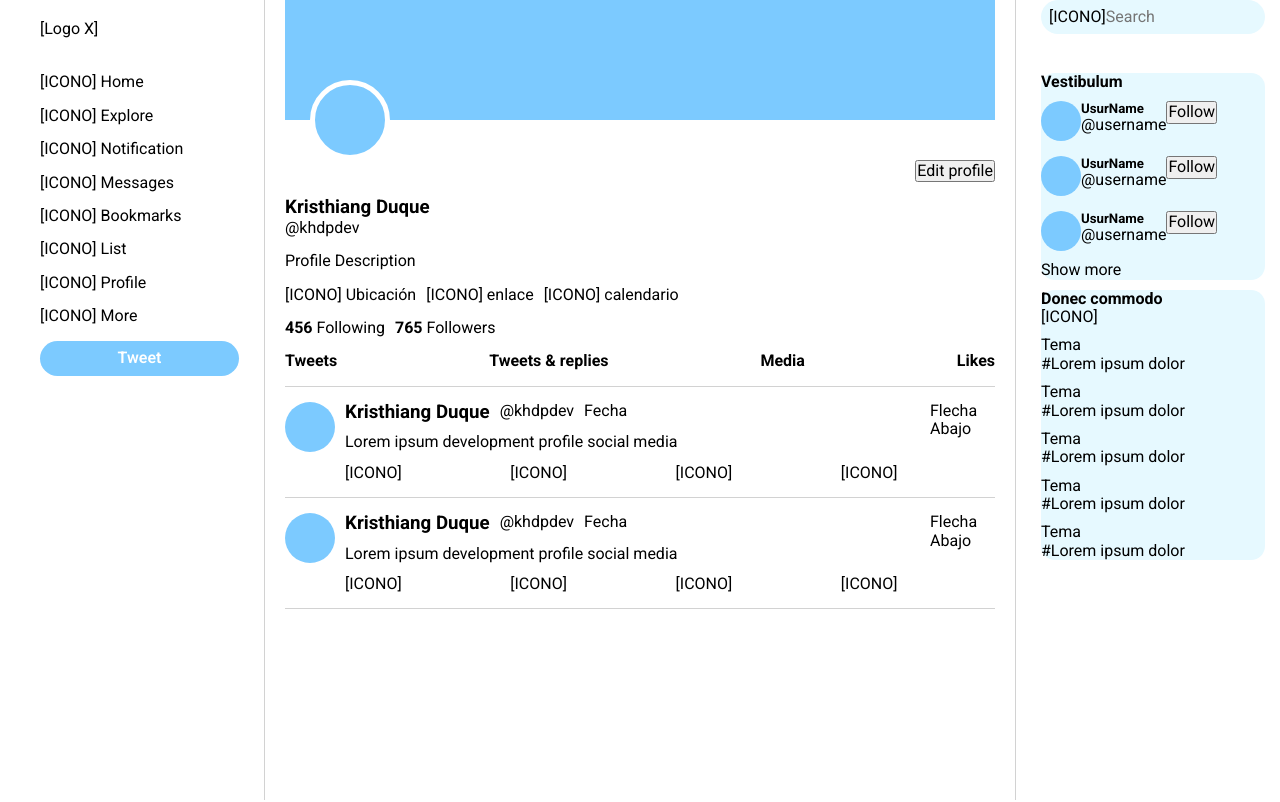
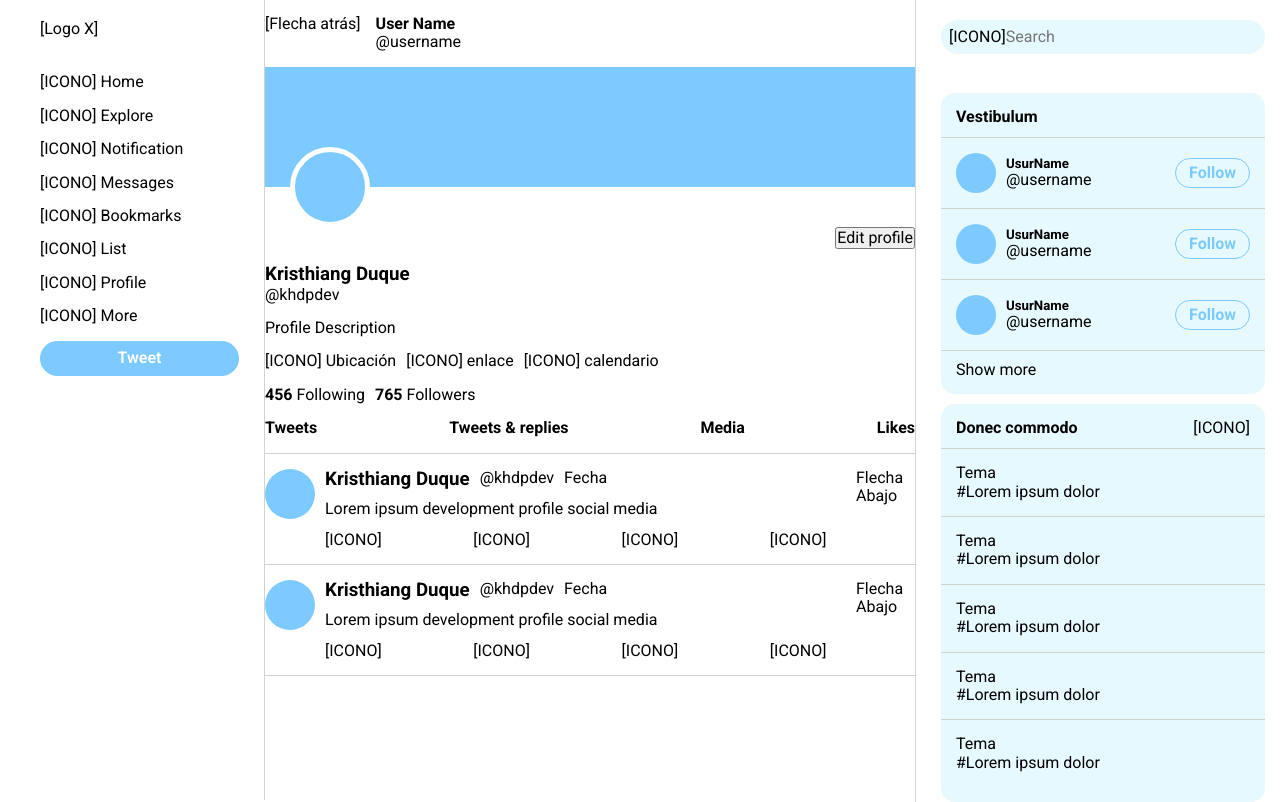
Before and after one commit to khdpdev/social-media-project, a website: page index.html in a window 1280 px wide. Drawn offline with nearby package versions, Linux system fonts and the light colour scheme.

Commit message:
Ajustes el el layout para desktop

```diff
--- a/css/componentes/aside-left.css
+++ b/css/componentes/aside-left.css
@@ -48,7 +48,6 @@
 .btn-div-navbar button {
     width: 100%;
     height: 35px;
-    border-radius: 0;
     background-color: var(--color-primary);
     border-radius: var(--border-radius-pill);
     color: #fff;
--- a/css/componentes/aside-right.css
+++ b/css/componentes/aside-right.css
@@ -4,7 +4,7 @@
         background-color: var(--container-background-light);
         border-radius: var(--border-radius-pill);
         padding: 8px;
-        margin-left: 25px;
+        margin: 20px 0 0 25px;
     }
 
     .icon-input {
@@ -17,6 +17,16 @@
         width: 100%;
     }
 
+    .text-busqueda input:focus {
+        outline: none;
+    }
+
+    .title {
+        border-bottom: solid 1px var(--line-divisor);
+        width: 100%;
+        height: 30px;
+    }
+
     .grid-img, .vestibulum, .donec-commodo {
         margin-left: 25px;
     }
@@ -24,19 +34,45 @@
     .vestibulum, .donec-commodo {
         display: flex;
         flex-direction: column;
-        gap: 10px;
         background-color: var(--container-background-light);
         border-radius: var(--border-radius-block);
+        padding: 15px 0;
+    }
+
+    .title, .show {
+        padding: 0 15px;
     }
 
     .tarjetas-usuarios {
         display: flex;
         flex-direction: column;
-        gap: 15px;
+        gap: 0px;
+    }
+
+    .card {
+        border-bottom: solid 1px var(--line-divisor);
     }
 
     .usuarios-follow {
         display: flex;
+        flex-grow: 1;
+        gap: 10px;
+        align-items: center;
+        padding: 15px 15px;
+    }
+
+    .usuarios-follow .btn-usuario {
+        margin-left: auto;
+    }
+
+    .btn-usuario button {
+        background-color: transparent;
+        color: var(--color-primary);
+        font-weight: 700;
+        width: 75px;
+        height: 30px;
+        border-radius: var(--border-radius-pill);
+        border: solid 1px var(--color-primary);
     }
 
     .foto-usuario {
@@ -46,4 +82,24 @@
         border-radius: 50%;
     }
 
+    .show {
+        margin-top: 10px;
+    }
+
+    .firts-dc {
+        display: flex;
+    }
+
+    .engranaje {
+        margin-left: auto;
+    }
+
+    .donec-commodo .hashtag:not(:last-child) {
+        border-bottom: solid 1px var(--line-divisor);
+    }
+
+    .hashtag {
+        padding: 15px 15px;
+    }
+
 }
--- a/css/componentes/main.css
+++ b/css/componentes/main.css
@@ -112,3 +112,11 @@
     padding-top: 12px;
     max-width: 85%;
 }
+
+@media (min-width: 1024px) {
+    .header {
+        display: flex;
+        gap: 15px;
+        padding: 15px 0;
+    }
+}
--- a/css/layout.css
+++ b/css/layout.css
@@ -36,7 +36,7 @@
 @media (min-width: 1024px){
     body {
         display: grid;
-        grid-template-columns: 250px 1fr 250px;
+        grid-template-columns: 250px 1fr 350px;
         max-width: 1250px;
         margin: 0 auto;
         margin-bottom: 0;
@@ -60,7 +60,7 @@
     }
 
     main {
-        padding: 0 20px;
+        padding: 0 0px;
     }
 
 }
--- a/index.html
+++ b/index.html
@@ -36,9 +36,9 @@
 
     <main>
         <section class="header">
-            <div>[Flecha atrás]</div>
-            <div>
-                <h3>User Name</h3>
+            <div class="back">[Flecha atrás]</div>
+            <div class="header-user">
+                <h4>User Name</h4>
                 <p>@username</p>
             </div>
         </section>
@@ -183,6 +183,7 @@
             </div>
             <div class="usuarios">
                 <div class="tarjetas-usuarios">
+                    <div class="card">
                         <div class="usuarios-follow">
                             <div class="foto-usuario"></div>
                             <div class="text-usuario">
@@ -191,6 +192,8 @@
                             </div>
                             <div class="btn-usuario"><button type="button">Follow</button></div>
                         </div>
+                    </div>
+                    <div class="card">
                         <div class="usuarios-follow">
                             <div class="foto-usuario"></div>
                             <div class="text-usuario">
@@ -199,6 +202,8 @@
                             </div>
                             <div class="btn-usuario"><button type="button">Follow</button></div>
                         </div>
+                    </div>
+                    <div class="card">
                         <div class="usuarios-follow">
                             <div class="foto-usuario"></div>
                             <div class="text-usuario">
@@ -209,16 +214,17 @@
                         </div>
                     </div>
                 </div>
-            <div>
+            </div>
+            <div class="show">
                 <p>Show more</p>
             </div>
         </div>
         <div class="donec-commodo">
-            <div>
-                <div class="title">
+            <div class="firts-dc title">
+                <div class="title-dc">
                     <h4>Donec commodo</h4>
                 </div>
-                <div>[ICONO]</div>
+                <div class="engranaje">[ICONO]</div>
             </div>
             <div class="hashtag">
                 <p class="tema">Tema</p>
```
Lines whose indentation alone changed are shown as unchanged.
